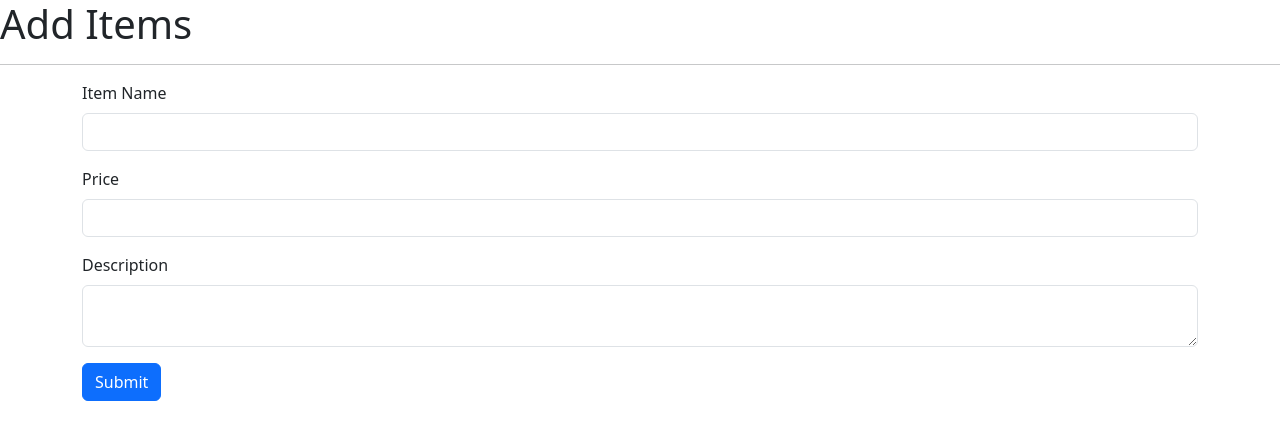
After one commit to PrimChim/RMS, a Django app: page /menu/add-items in a window 1280 px wide. The commit adds this page. Shown: the top 440 px of the page. Run offline with Django 5.2, Linux system fonts and the light colour scheme.

Commit message:
added(model for menu items, views for adding menu items)

```diff
--- /dev/null
+++ b/menu/templates/add-items.html
@@ -0,0 +1,29 @@
+{% extends 'base.html' %}
+
+{%block title%}Add Items | RMS{%endblock%}
+
+{%block content%}
+<h1>Add Items</h1>
+<hr>
+<form method="post" class="container">
+    {% if message %}
+    <div class="alert alert-success" role="alert">
+        {{message}}
+    </div>
+    {% endif %}
+    {% csrf_token %}
+    <div class="mb-3">
+        <label for="Item" class="form-label">Item Name</label>
+        <input type="text" name="name" class="form-control">
+    </div>
+    <div class="mb-3">
+        <label for="price" class="form-label">Price</label>
+        <input type="number" name="price" class="form-control">
+    </div>
+    <div class="mb-3">
+        <label for="Item" class="form-label">Description</label>
+        <textarea type="text" name="description" class="form-control"></textarea>
+    </div>
+    <button type="submit" class="btn btn-primary">Submit</button>
+</form>
+{%endblock%}
--- a/menu/urls.py
+++ b/menu/urls.py
@@ -3,5 +3,6 @@ from .views import *
 
 app_name = 'menu'
 urlpatterns = [
-    path('', menu, name='menu')
+    path('', menu, name='menu'),
+    path('add-items',add_items,name='add-items')
 ]
--- a/menu/views.py
+++ b/menu/views.py
@@ -1,6 +1,18 @@
 from django.shortcuts import render
+from .models import MenuItems
 
 # Create your views here.
 
 def menu(request):
-    return render(request, 'menu.html')
+    menu = MenuItems.objects.all()
+    return render(request, 'menu.html', {'menu': menu})
+
+def add_items(request):
+    if request.method == "POST":
+        name = request.POST['name']
+        price = request.POST['price']
+        description = request.POST['description']
+        menu = MenuItems.objects.create(name=name, price=price, description=description)
+        menu.save()
+        return render(request, 'add-items.html', {'message': 'Item added successfully'})
+    return render(request, 'add-items.html')
```
Also changed, not shown: menu/models.py (+7 -0 lines), menu/templates/menu.html (+25 -0 lines), menu/migrations/0001_initial.py (added).
